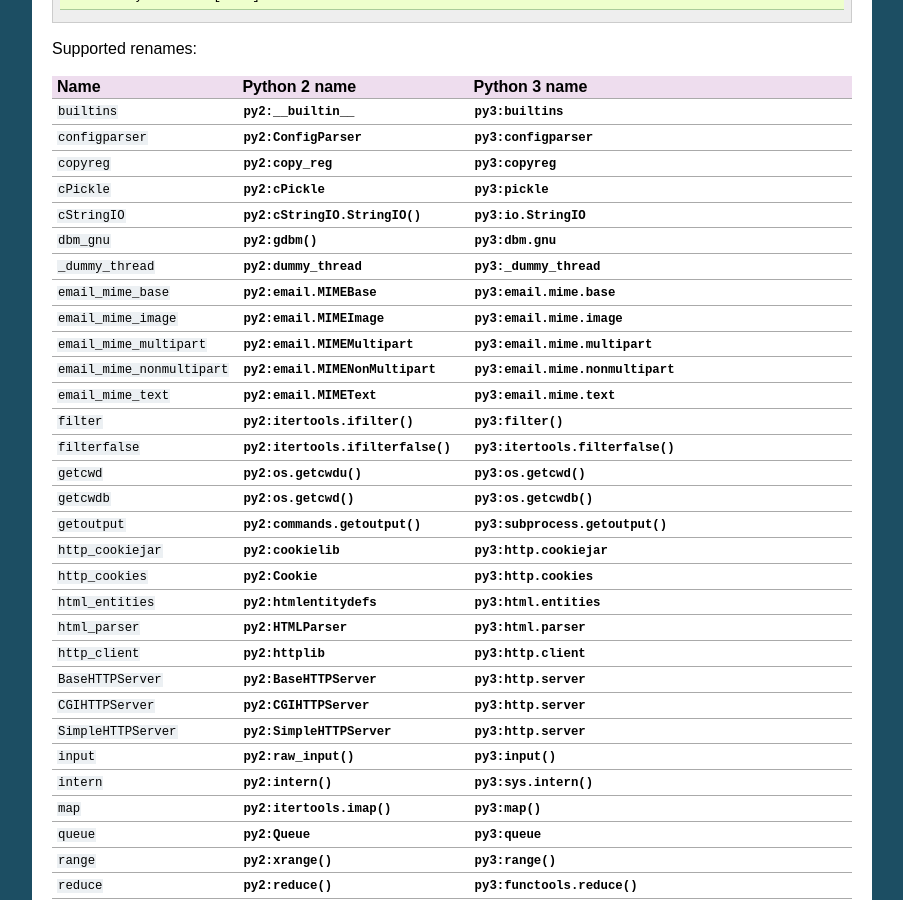
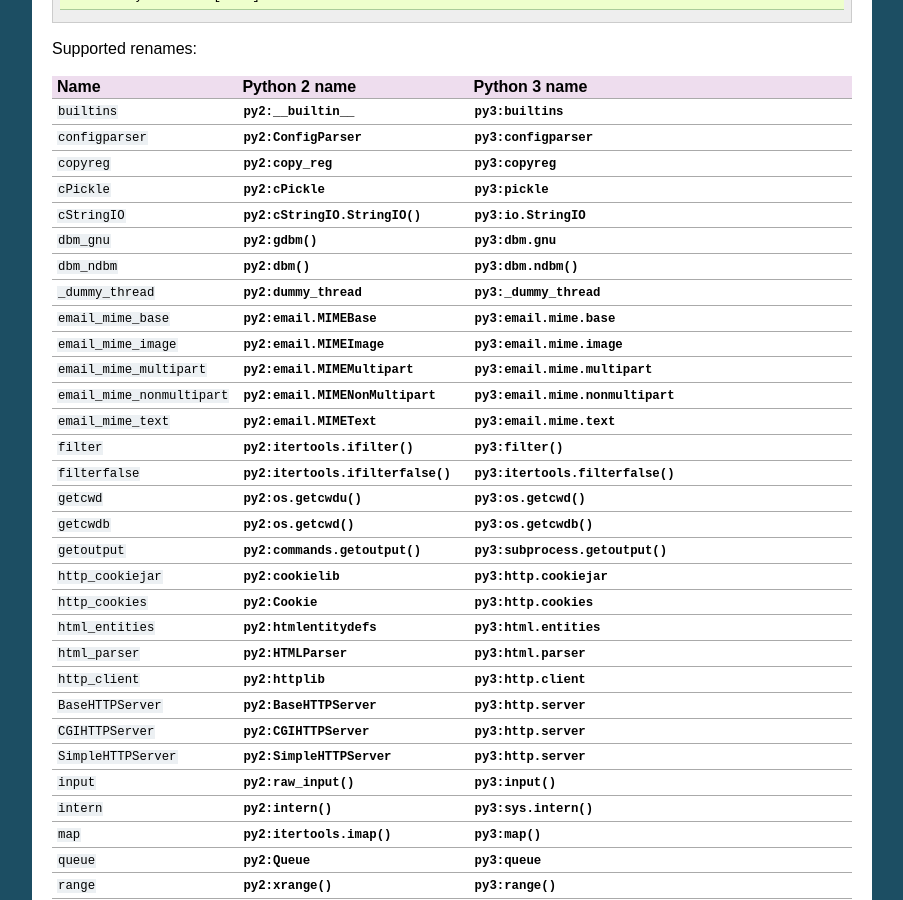
Before and after one commit to benjaminp/six, a Sphinx documentation site: the page built from documentation/index.rst, in a window 1280 px wide and 900 px high, scrolled down 7685 px. Shown: the whole window, without its empty margins (198-1101 px from the left). Built offline with Sphinx 7.4.7, drawn with Linux system fonts in a browser that asks for light colours.

Commit message:
Add ndbm move. (#299)

```diff
--- a/documentation/index.rst
+++ b/documentation/index.rst
@@ -586,6 +586,8 @@ Supported renames:
 +------------------------------+-------------------------------------+---------------------------------------+
 | ``dbm_gnu``                  | :func:`py2:gdbm`                    | :class:`py3:dbm.gnu`                  |
 +------------------------------+-------------------------------------+---------------------------------------+
+| ``dbm_ndbm``                 | :func:`py2:dbm`                     | :func:`py3:dbm.ndbm`                  |
++------------------------------+-------------------------------------+---------------------------------------+
 | ``_dummy_thread``            | :mod:`py2:dummy_thread`             | :mod:`py3:_dummy_thread`              |
 +------------------------------+-------------------------------------+---------------------------------------+
 | ``email_mime_base``          | :mod:`py2:email.MIMEBase`           | :mod:`py3:email.mime.base`            |
--- a/six.py
+++ b/six.py
@@ -257,6 +257,7 @@ _moved_attributes = [
     MovedModule("configparser", "ConfigParser"),
     MovedModule("copyreg", "copy_reg"),
     MovedModule("dbm_gnu", "gdbm", "dbm.gnu"),
+    MovedModule("dbm_ndbm", "dbm", "dbm.ndbm"),
     MovedModule("_dummy_thread", "dummy_thread", "_dummy_thread"),
     MovedModule("http_cookiejar", "cookielib", "http.cookiejar"),
     MovedModule("http_cookies", "Cookie", "http.cookies"),
```
